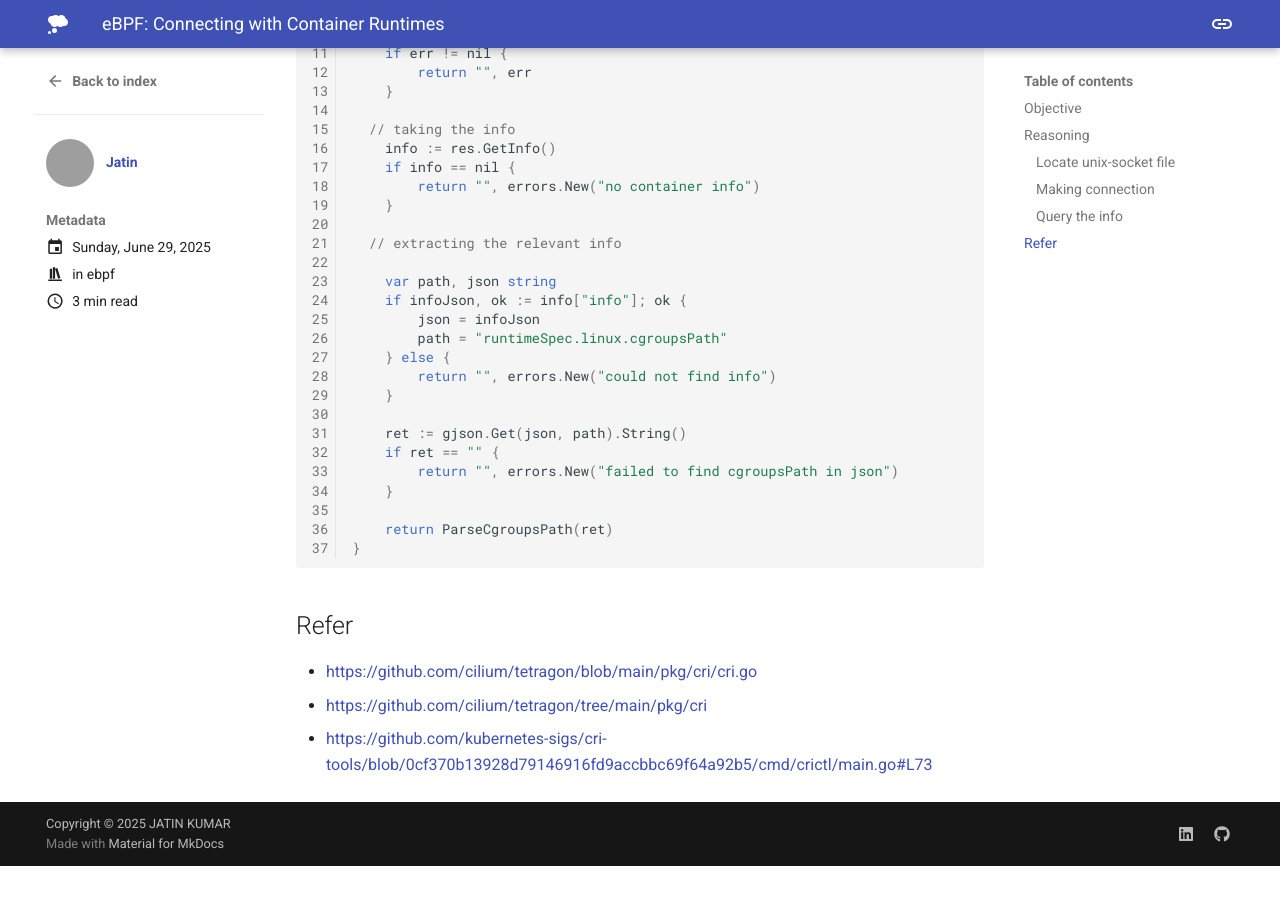
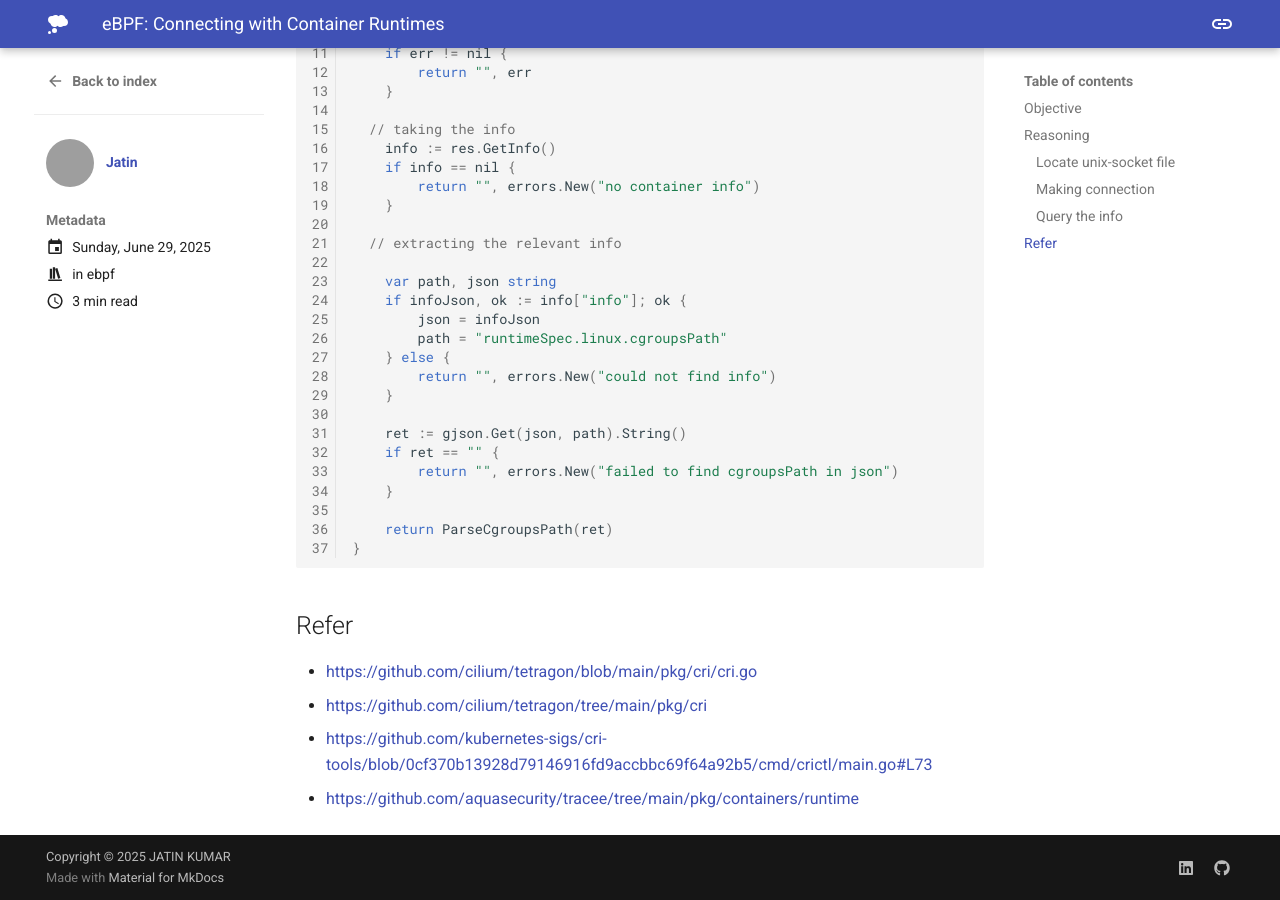
Before and after one commit to h0x0er/h0x0er.github.io, an MkDocs documentation site: the page built from docs/blog/posts/cri-connection.md, in a window 1280 px wide and 900 px high, scrolled down 2912 px. Built offline with MkDocs 1.6.1 and Material for MkDocs 9.7.7, drawn with Linux system fonts in a browser that asks for light colours; before the commit the page ends 3778 px from its top, so only the background shows below that; grey boxes are pictures that could not be loaded.

Commit message:
memories: updated

```diff
--- a/docs/blog/posts/cri-connection.md
+++ b/docs/blog/posts/cri-connection.md
@@ -188,7 +188,7 @@ func CgroupPath(ctx context.Context, cli criapi.RuntimeServiceClient, containerI
 
 ## Refer
 
-
 - <https://github.com/cilium/tetragon/blob/main/pkg/cri/cri.go>
 - <https://github.com/cilium/tetragon/tree/main/pkg/cri>
 - <https://github.com/kubernetes-sigs/cri-tools/blob/0cf370b13928d79146916fd9accbbc69f64a92b5/cmd/crictl/main.go#L73>
+- <https://github.com/aquasecurity/tracee/tree/main/pkg/containers/runtime>
```
